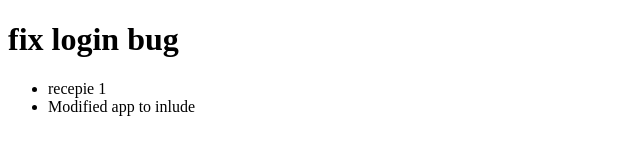
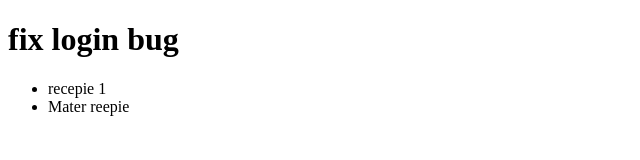
Before and after one commit to awesomeahmad/persian-art, a website built with webpack: page src/template.html in a window 1280 px wide. Shown: the full height of the page, 0-640 px from the left. Built offline with nearby package versions, Linux system fonts and the light colour scheme.

Commit message:
odified ain page master

```diff
--- a/src/template.html
+++ b/src/template.html
@@ -10,7 +10,7 @@
     <h1>fix login bug</h1>
     <ul>
         <li>recepie 1</li>
-        <li>Modified app to inlude </li>
+        <li>Mater reepie </li>
     </ul>
 </body>
 </html>
```
